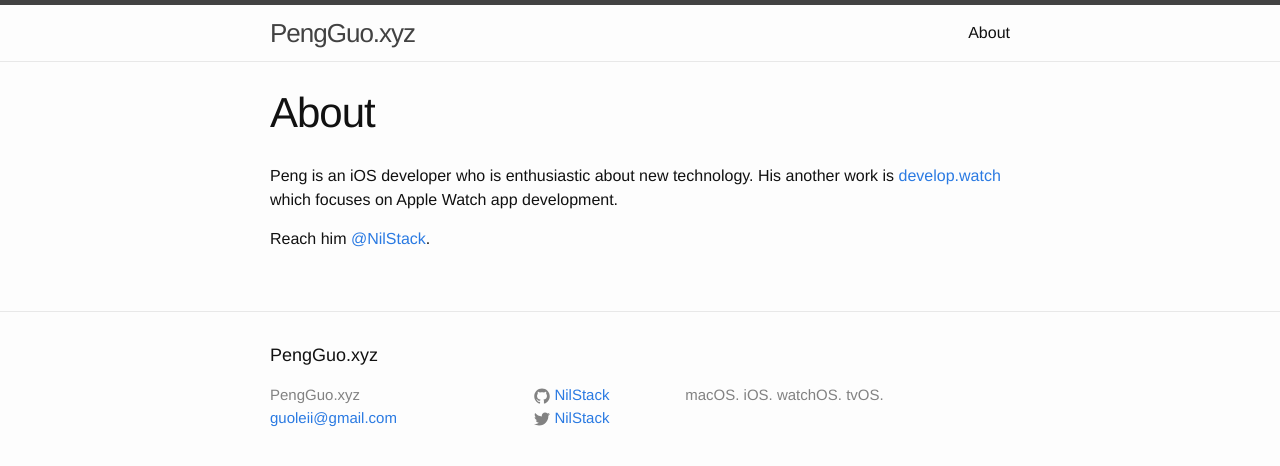
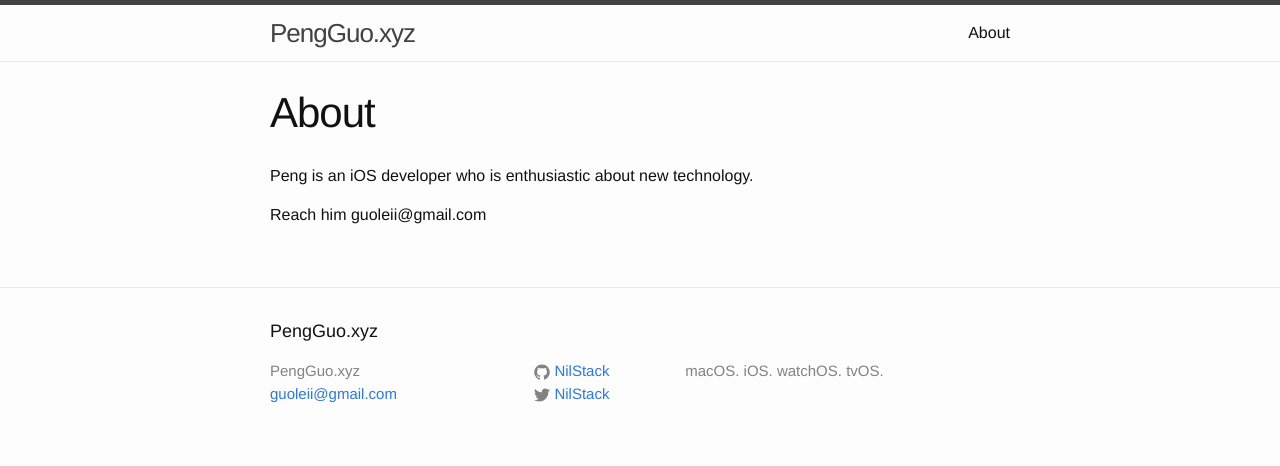
Before and after one commit to GitPeng/GitPeng.github.io, a Jekyll site: the page built from about.md, in a window 1280 px wide. Shown: the top 466 px of the page. Built offline with Jekyll 4.4.1, drawn with Linux system fonts in a browser that asks for light colours.

Commit message:
delete incorrect content in about page

```diff
--- a/about.md
+++ b/about.md
@@ -4,6 +4,6 @@ title: About
 permalink: /about/
 ---
 
-Peng is an iOS developer who is enthusiastic about new technology. His another work is [develop.watch](http://develop.watch) which focuses on Apple Watch app development.
+Peng is an iOS developer who is enthusiastic about new technology.
 
-Reach him [@NilStack](https://twitter.com/NilStack).
+Reach him guoleii@gmail.com
```
